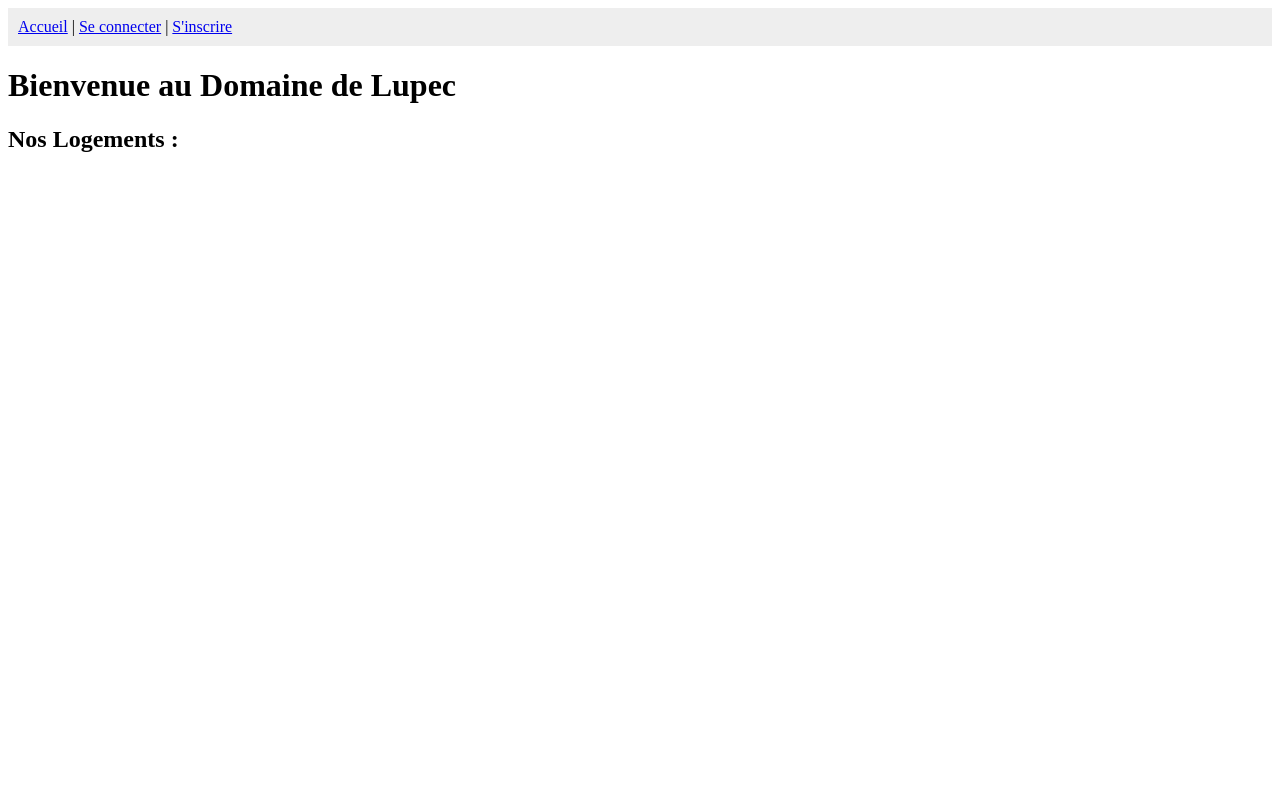
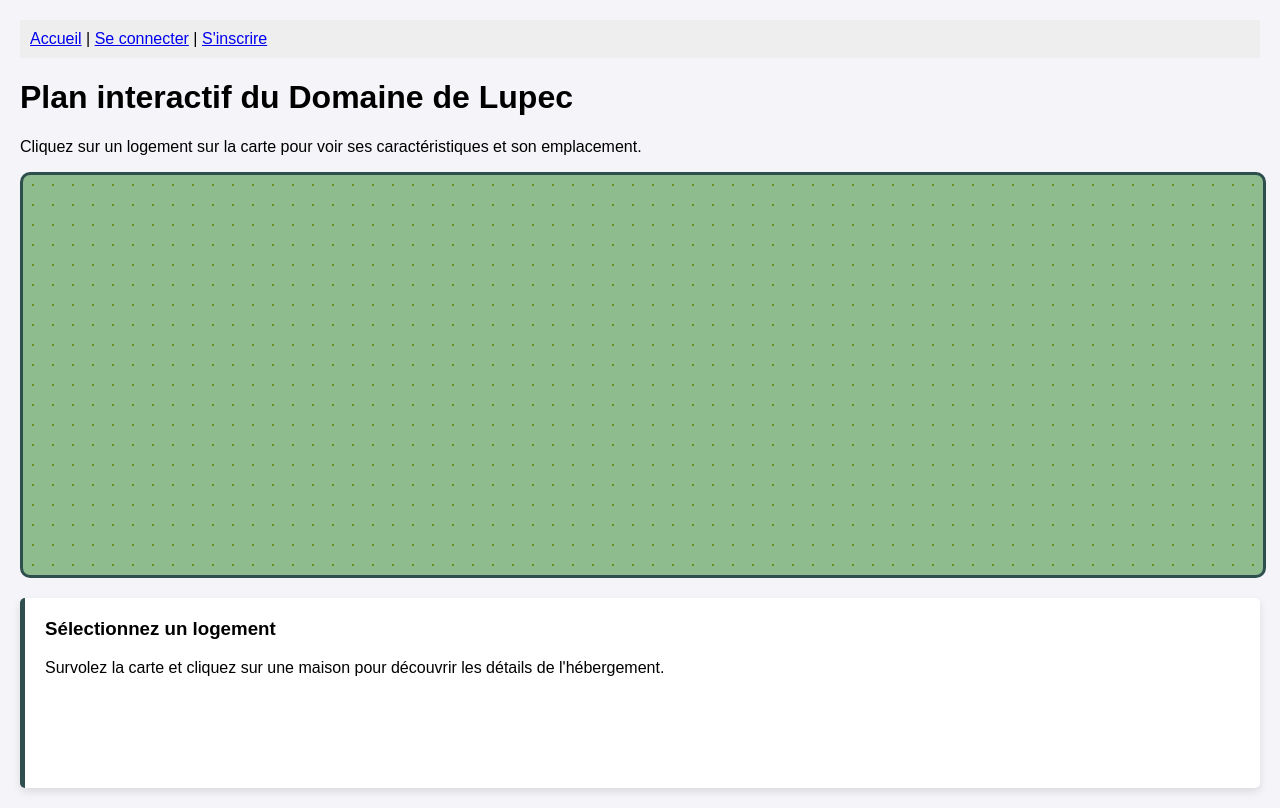
Before and after one commit to MireauAppel/fullstack-web-fundamentals, a Flask app: page / in a window 1280 px wide. Before the commit the page ends 152 px from the top, so only its background shows below. Run offline with Flask 3, Linux system fonts and the light colour scheme; data that the repository does not hold is empty.

Commit message:
Created interactive map of the domain

```diff
--- /dev/null
+++ b/Projet_Web_S4/static/map.js
@@ -0,0 +1,30 @@
+document.addEventListener("DOMContentLoaded", function() {
+    // 1. On récupère toutes les maisons de la carte
+    const markers = document.querySelectorAll('.map-marker');
+
+    // 2. On récupère les éléments du panneau d'information à mettre à jour
+    const infoTitle = document.querySelector('#info-panel h3');
+    const infoDesc = document.getElementById('info-desc');
+    const infoPrice = document.getElementById('info-price');
+    const infoLink = document.getElementById('info-link');
+
+    // 3. Pour chaque maison, on ajoute un "écouteur de clic"
+    markers.forEach(marker => {
+        marker.addEventListener('click', function() {
+            // On lit les données cachées dans le HTML (data-...)
+            const name = this.getAttribute('data-name');
+            const desc = this.getAttribute('data-desc');
+            const price = this.getAttribute('data-price');
+            const id = this.getAttribute('data-id');
+
+            // On met à jour le texte du panneau (manipulation du DOM)
+            infoTitle.textContent = name;
+            infoDesc.textContent = desc;
+            infoPrice.innerHTML = "<strong>Tarif :</strong> " + price + " € / nuit";
+
+            // On met à jour le lien du bouton et on l'affiche
+            infoLink.href = "/accommodation/" + id;
+            infoLink.style.display = "inline-block";
+        });
+    });
+});
--- /dev/null
+++ b/Projet_Web_S4/static/style.css
@@ -0,0 +1,64 @@
+/* Style de base pour faire propre */
+body {
+    font-family: Arial, sans-serif;
+    margin: 20px;
+    background-color: #f4f4f9;
+}
+
+/* LA CARTE DU DOMAINE */
+#domain-map {
+    width: 100%;
+    height: 400px;
+    background-color: #8FBC8F; /* Vert "Domaine" */
+    border: 3px solid #2F4F4F;
+    border-radius: 10px;
+    position: relative; /* Très important pour placer les maisons */
+    margin-bottom: 20px;
+    /* Petit motif d'herbe en CSS natif */
+    background-image: radial-gradient(#6B8E23 1px, transparent 1px);
+    background-size: 20px 20px;
+}
+
+/* LES MAISONS (MARQUEURS) */
+.map-marker {
+    position: absolute;
+    font-size: 30px;
+    cursor: pointer;
+    transition: transform 0.2s; /* Petite animation fluide */
+    text-shadow: 2px 2px 4px rgba(0,0,0,0.5);
+}
+
+.map-marker:hover {
+    transform: scale(1.5); /* Grossit quand on passe la souris */
+}
+
+/* Positions codées en dur pour simuler une vraie géographie */
+.marker-1 { top: 20%; left: 25%; } /* La Vieille maison */
+.marker-2 { top: 25%; left: 35%; } /* L'annexe (proche de la vieille maison) */
+.marker-3 { top: 60%; left: 20%; } /* Studio Gandalf */
+.marker-4 { top: 65%; left: 30%; } /* Studio Hobbit (proche de Gandalf) */
+.marker-5 { top: 40%; left: 70%; } /* La Dépendance Ouest (Isolée) */
+
+/* LE PANNEAU D'INFORMATION (Géré par JS) */
+#info-panel {
+    background: white;
+    padding: 20px;
+    border-left: 5px solid #2F4F4F;
+    border-radius: 5px;
+    box-shadow: 0 4px 8px rgba(0,0,0,0.1);
+    min-height: 150px;
+}
+
+#info-link {
+    display: inline-block;
+    margin-top: 10px;
+    padding: 10px 15px;
+    background-color: #2F4F4F;
+    color: white;
+    text-decoration: none;
+    border-radius: 5px;
+}
+
+#info-link:hover {
+    background-color: #1a2f2f;
+}
--- a/Projet_Web_S4/templates/index.html
+++ b/Projet_Web_S4/templates/index.html
@@ -3,8 +3,11 @@
 <head>
     <meta charset="UTF-8">
     <title>Domaine de Lupec</title>
+    <link rel="stylesheet" href="{{ url_for('static', filename='style.css') }}">
+    <script src="{{ url_for('static', filename='map.js') }}" defer></script>
 </head>
 <body>
+
     <nav style="background-color: #eee; padding: 10px; margin-bottom: 20px;">
         <a href="/">Accueil</a> |
 
@@ -24,17 +27,28 @@
         {% endif %}
     </nav>
 
-    <h1>Bienvenue au Domaine de Lupec</h1>
+    <h1>Plan interactif du Domaine de Lupec</h1>
+    <p>Cliquez sur un logement sur la carte pour voir ses caractéristiques et son emplacement.</p>
 
-    <h2>Nos Logements :</h2>
-    <ul>
+    <div id="domain-map">
         {% for acc in accommodations %}
-            <li>
-                <strong>{{ acc['name'] }}</strong> - {{ acc['price'] }}€/nuit
-                <p>{{ acc['description'] }}</p>
-                <a href="/accommodation/{{ acc['id'] }}">Voir les détails et réserver</a>
-            </li>
+            <div class="map-marker marker-{{ loop.index }}"
+                 data-name="{{ acc['name'] }}"
+                 data-price="{{ acc['price'] }}"
+                 data-desc="{{ acc['description'] }}"
+                 data-id="{{ acc['id'] }}"
+                 title="{{ acc['name'] }}">
+                🏠
+            </div>
         {% endfor %}
-    </ul>
+    </div>
+
+    <div id="info-panel">
+        <h3 style="margin-top: 0;">Sélectionnez un logement</h3>
+        <p id="info-desc">Survolez la carte et cliquez sur une maison pour découvrir les détails de l'hébergement.</p>
+        <p id="info-price"></p>
+        <a id="info-link" href="#" style="display: none;">Voir les détails et réserver</a>
+    </div>
+
 </body>
 </html>
```
